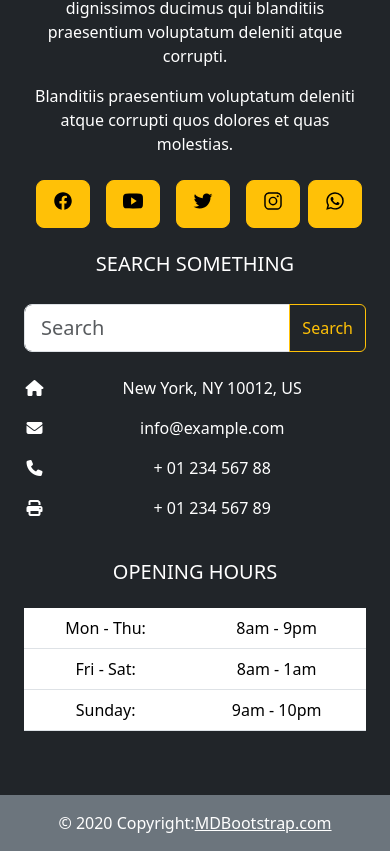
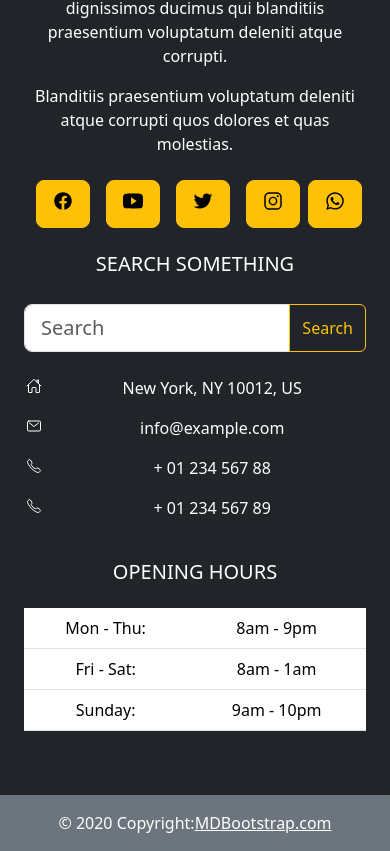
Before and after one commit to maheefaisal/NextJs-Blog-Website, a Next.js app: page / in a window 390 px wide. Shown: the part 3242-4093 px from the top of the page. Built offline with nearby package versions, Linux system fonts and the light colour scheme.

Commit message:
4th commit : added logo for email,address and phone

```diff
--- a/components/Footer.js
+++ b/components/Footer.js
@@ -43,16 +43,20 @@ const Footer = () => {
                         {/* Contact information */}
                         <ul className="fa-ul" style={{ marginLeft: '1.65em' }}>
                             <li className="mb-3">
-                                <span className="fa-li"><i className="fas fa-home"></i></span><span className="ms-2">New York, NY 10012, US</span>
+                                <span className="fa-li"><ion-icon name="home-outline"></ion-icon></span><span className="ms-2">New York, NY 10012, US</span>
                             </li>
                             <li className="mb-3">
-                                <span className="fa-li"><i className="fas fa-envelope"></i></span><span className="ms-2">info@example.com</span>
+                                <span className="fa-li"><ion-icon name="mail-outline"></ion-icon></span><span className="ms-2">info@example.com</span>
                             </li>
                             <li className="mb-3">
-                                <span className="fa-li"><i className="fas fa-phone"></i></span><span className="ms-2">+ 01 234 567 88</span>
+                                <span className="fa-li">
+                                    <ion-icon name="call-outline"></ion-icon>
+                                </span><span className="ms-2">+ 01 234 567 88</span>
                             </li>
                             <li className="mb-3">
-                                <span className="fa-li"><i className="fas fa-print"></i></span><span className="ms-2">+ 01 234 567 89</span>
+                                <span className="fa-li">
+                                    <ion-icon name="call-outline"></ion-icon>
+                                </span><span className="ms-2">+ 01 234 567 89</span>
                             </li>
                         </ul>
                     </div>
```
